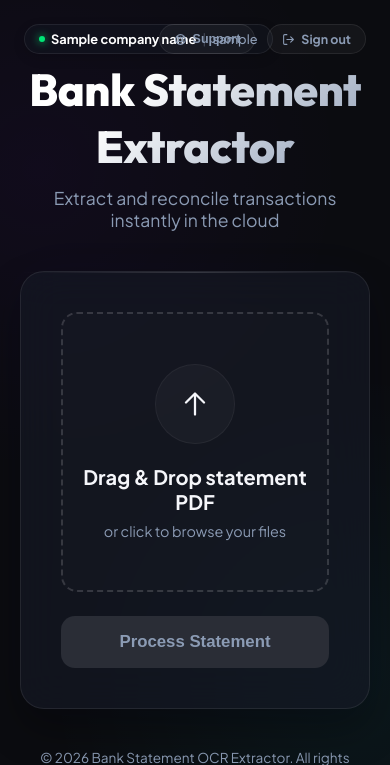
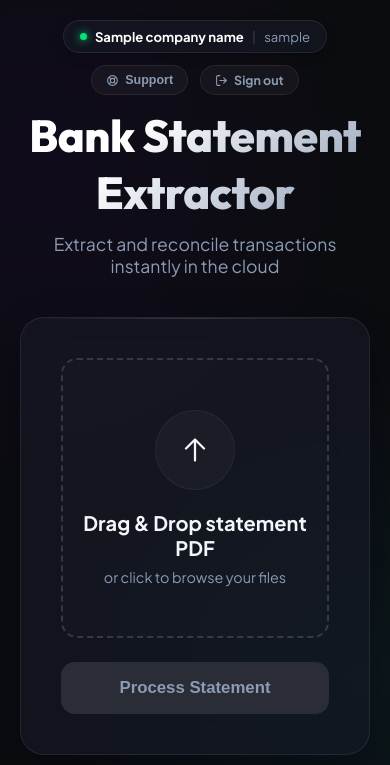
Before and after one commit to llazober/ocrvtr, a Python web app: template templates/index.html in a window 390 px wide. Shown: the top 765 px of the page. Run offline with Jinja, Linux system fonts and the light colour scheme; the template is opened without the code that fills it: most values are stand-ins (such as "Sample title", 1, 10 or a date in 2020).

Commit message:
Enhance user and client name header badge in index.html

```diff
--- a/templates/index.html
+++ b/templates/index.html
@@ -330,18 +330,51 @@
             color: var(--text-muted);
             font-size: 0.85rem;
         }
+
+        .user-bar-left {
+            position: absolute;
+            top: 24px;
+            left: 24px;
+            display: flex;
+            align-items: center;
+            gap: 8px;
+            z-index: 100;
+            font-size: 0.82rem;
+            font-weight: 500;
+            color: var(--text-muted);
+            font-family: 'Plus Jakarta Sans', sans-serif;
+        }
+
+        .user-bar-right {
+            position: absolute;
+            top: 24px;
+            right: 24px;
+            display: flex;
+            gap: 12px;
+            z-index: 100;
+        }
+
+        @media (max-width: 768px) {
+            .user-bar-left, .user-bar-right {
+                position: static !important;
+                justify-content: center;
+                margin-bottom: 12px;
+            }
+        }
     </style>
 </head>
 <body>
 
-    <div style="position: absolute; top: 24px; left: 24px; display: flex; align-items: center; gap: 8px; z-index: 100; font-size: 0.8rem; font-weight: 500; color: var(--text-muted); font-family: 'Plus Jakarta Sans', sans-serif;">
-        <span style="background: rgba(22, 26, 37, 0.45); backdrop-filter: blur(10px); -webkit-backdrop-filter: blur(10px); border: 1px solid var(--border-color); border-radius: 20px; padding: 6px 14px; display: flex; align-items: center; gap: 6px; box-shadow: 0 4px 12px rgba(0, 0, 0, 0.15);">
-            <span style="width: 6px; height: 6px; background-color: var(--success-color); border-radius: 50%; box-shadow: 0 0 8px var(--success-color);"></span>
-            <strong style="color: #fff;">{{ company_name }}</strong> <span style="opacity: 0.3; color: var(--text-muted);">|</span> <span style="color: var(--text-muted);">{{ username }}</span>
+    <div class="user-bar-left">
+        <span style="background: rgba(22, 26, 37, 0.65); backdrop-filter: blur(10px); -webkit-backdrop-filter: blur(10px); border: 1px solid var(--border-color); border-radius: 20px; padding: 7px 16px; display: flex; align-items: center; gap: 8px; box-shadow: 0 4px 12px rgba(0, 0, 0, 0.2);">
+            <span style="width: 7px; height: 7px; background-color: var(--success-color); border-radius: 50%; box-shadow: 0 0 8px var(--success-color);"></span>
+            <strong style="color: #fff; font-weight: 700;">{{ company_name }}</strong>
+            <span style="opacity: 0.25; color: var(--text-muted);">|</span>
+            <span style="color: var(--text-muted); font-weight: 400;">{{ username }}</span>
         </span>
     </div>
 
-    <div style="position: absolute; top: 24px; right: 24px; display: flex; gap: 12px; z-index: 100;">
+    <div class="user-bar-right">
         <button id="supportBtn" style="
             font-size: 0.78rem; font-weight: 600;
             color: var(--text-muted);
```
